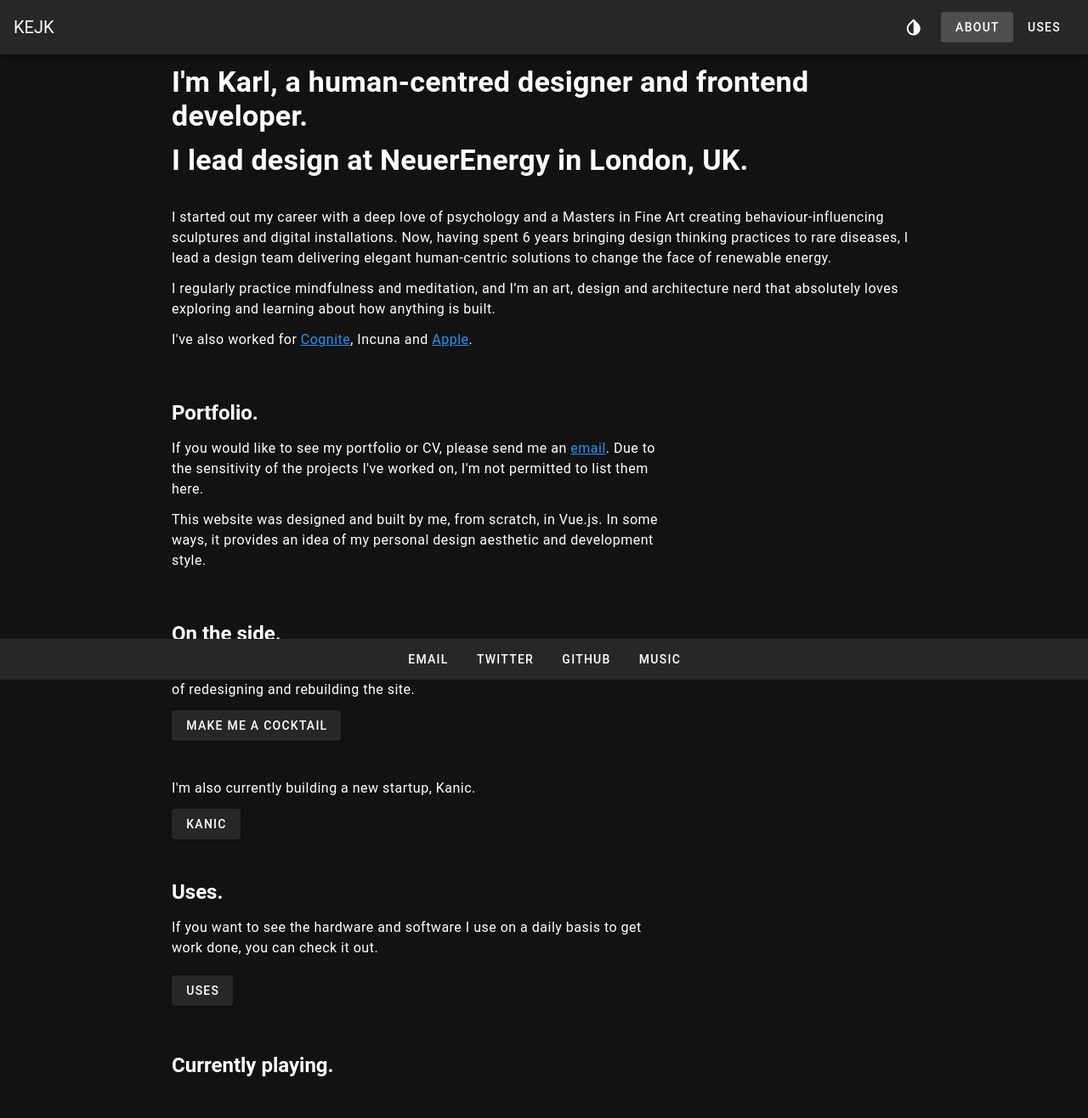
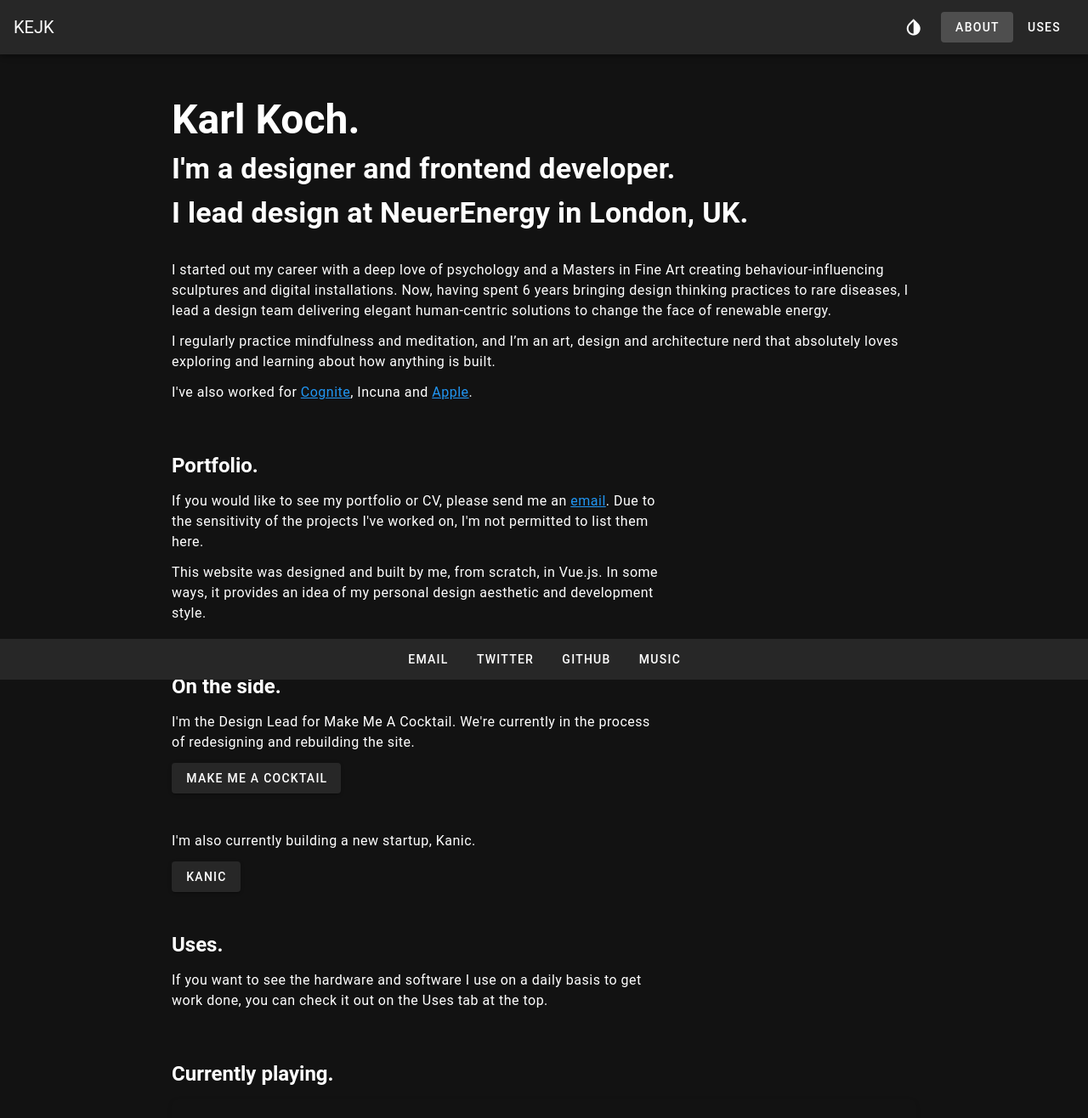
Before and after one commit to kemiljk/kejk_vue_rebuild, a Vue app: page / in a window 1280 px wide. Shown: the top 1316 px of the page at 85% size. Built offline with nearby package versions, Linux system fonts and the light colour scheme; grey boxes are pictures that could not be loaded.

Commit message:
Some small layout tweaks

```diff
--- a/src/views/About.vue
+++ b/src/views/About.vue
@@ -2,10 +2,11 @@
   <v-container>
     <v-row class="text-left">
       <v-col>
+        <h1 class="display-2 font-weight-bold mb-3 mt-10" aria-label="intro to Karl">Karl Koch.</h1>
         <h1
           class="display-1 font-weight-bold mb-3"
           aria-label="intro to Karl"
-        >I'm Karl, a human-centred designer and frontend developer.</h1>
+        >I'm a designer and frontend developer.</h1>
         <h1 class="display-1 font-weight-bold mb-3">I lead design at NeuerEnergy in London, UK.</h1>
       </v-col>
 
@@ -56,19 +57,23 @@
         <h2 class="display font-weight-bold mb-3" aria-label="Karl's tech setup">Uses.</h2>
         <p
           class="body-1 mb-3"
-        >If you want to see the hardware and software I use on a daily basis to get work done, you can check it out.</p>
-        <v-btn
-          v-for="link in links"
-          :key="`${link.label}--page-link`"
-          class="my-2"
-          :to="link.url"
-        >{{ link.label }}</v-btn>
+        >If you want to see the hardware and software I use on a daily basis to get work done, you can check it out on the Uses tab at the top.</p>
       </v-col>
     </v-row>
     <v-row class="text-left">
       <v-col class="mb-5" cols="12">
-        <h2 class="display font-weight-bold mb-3" aria-label="Karl's music playlist">Currently playing.</h2>
-        <iframe allow="autoplay *; encrypted-media *;" frameborder="0" height="450" style="width:100%;max-width:900px;overflow:hidden;background:transparent; border-radius: 8px; box-shadow: 0px 3px 1px -2px rgba(0, 0, 0, 0.2), 0px 2px 2px 0px rgba(0, 0, 0, 0.14), 0px 1px 5px 0px rgba(0, 0, 0, 0.12);" sandbox="allow-forms allow-popups allow-same-origin allow-scripts allow-storage-access-by-user-activation allow-top-navigation-by-user-activation" src="https://embed.music.apple.com/gb/playlist/pure-metal/pl.u-jZgo9Tqqaarj"></iframe>
+        <h2
+          class="display font-weight-bold mb-3"
+          aria-label="Karl's music playlist"
+        >Currently playing.</h2>
+        <iframe
+          allow="autoplay *; encrypted-media *;"
+          frameborder="0"
+          height="450"
+          style="width:100%;max-width:900px;overflow:hidden;background:transparent; border-radius: 8px; box-shadow: 0px 3px 1px -2px rgba(0, 0, 0, 0.2), 0px 2px 2px 0px rgba(0, 0, 0, 0.14), 0px 1px 5px 0px rgba(0, 0, 0, 0.12);"
+          sandbox="allow-forms allow-popups allow-same-origin allow-scripts allow-storage-access-by-user-activation allow-top-navigation-by-user-activation"
+          src="https://embed.music.apple.com/gb/playlist/pure-metal/pl.u-jZgo9Tqqaarj"
+        ></iframe>
       </v-col>
     </v-row>
   </v-container>
--- a/src/views/Uses.vue
+++ b/src/views/Uses.vue
@@ -2,7 +2,7 @@
   <v-container>
     <v-row class="text-left">
       <v-col>
-        <h1 class="display-1 font-weight-bold mb-3">/Uses.</h1>
+        <h1 class="display-2 font-weight-bold mb-3 mt-10">/Uses.</h1>
         <p
           class="body-1 mb-3"
         >I use a variety of tools to get my work done on a daily basis. Being a designer and frontend developer, I have to switch between two very different but complimentary workflows.</p>
@@ -225,7 +225,10 @@
           </li>
           <li>
             MacBook Pro 15" (2019) in silver [no longer sold] with the
-            <a href="https://www.apple.com/apple-watch-series-5/" target="_blank">
+            <a
+              href="https://www.apple.com/apple-watch-series-5/"
+              target="_blank"
+            >
               Logitech
               K380 keyboard
             </a>,
```
